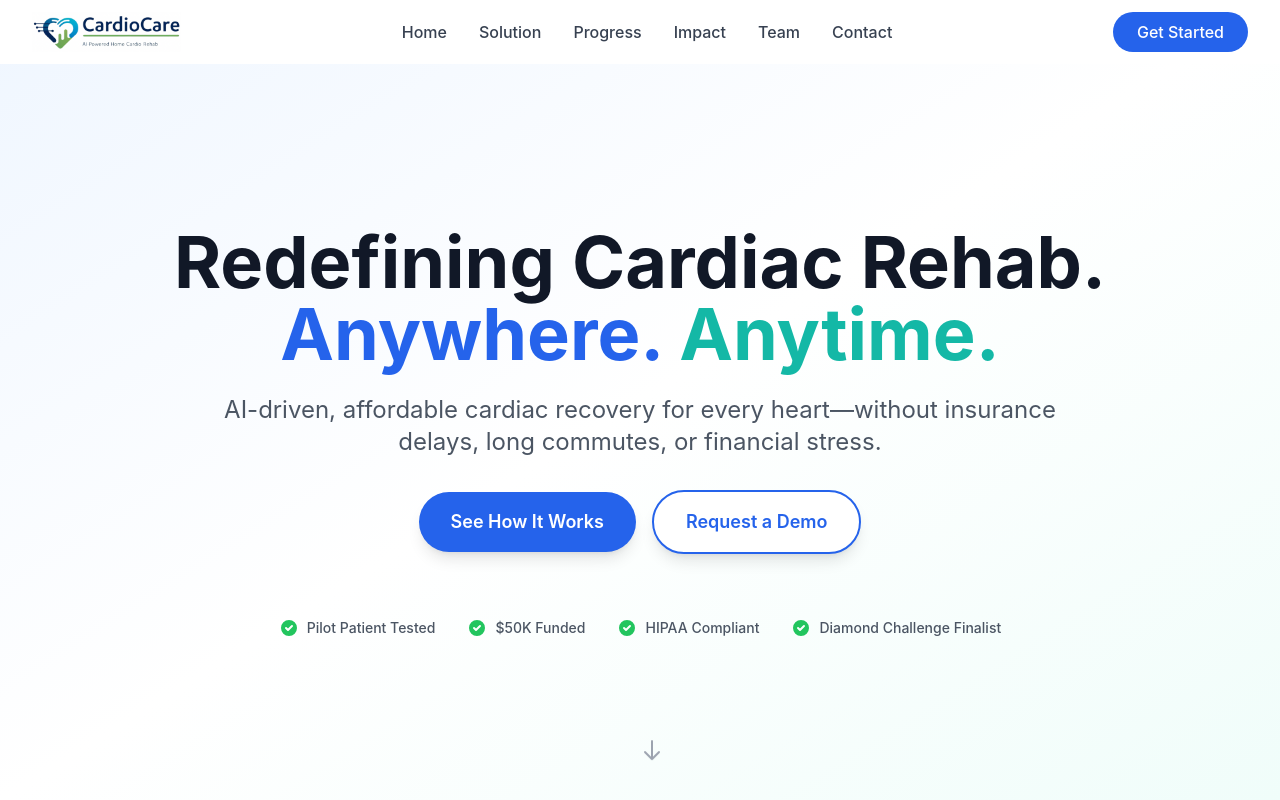
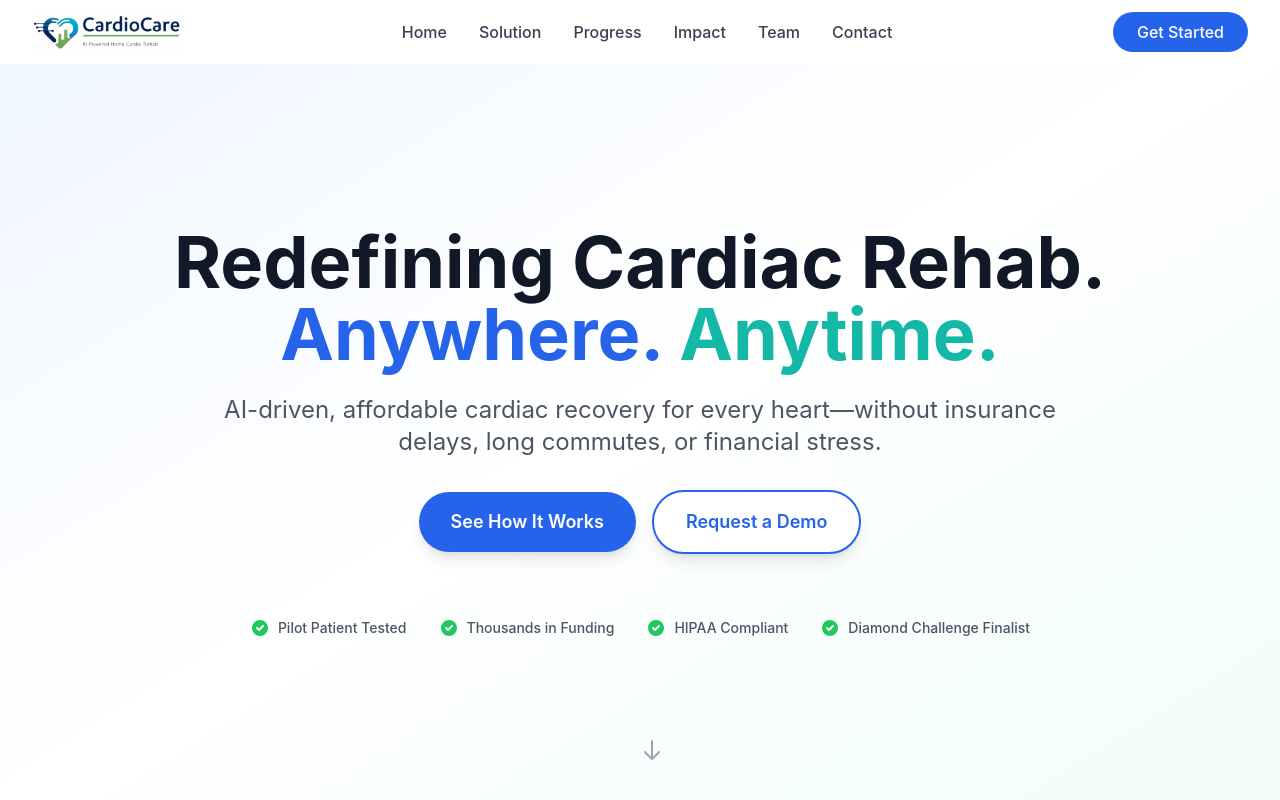
Before and after one commit to AnshumanG99/cardiocarewebsite, a React (Vite) app: page / in a window 1280 px wide. Shown: the top 800 px of the page. Built offline with nearby package versions, Linux system fonts and the light colour scheme; the HTML template or start-up script is replaced by a standard one.

Commit message:
Changed funding amount

```diff
--- a/src/sections/Hero.jsx
+++ b/src/sections/Hero.jsx
@@ -85,7 +85,7 @@ const Hero = () => {
                   clipRule="evenodd"
                 />
               </svg>
-              <span className="font-medium">$50K Funded</span>
+              <span className="font-medium">Thousands in Funding</span>
             </div>
             <div className="flex items-center gap-2">
               <svg
```
